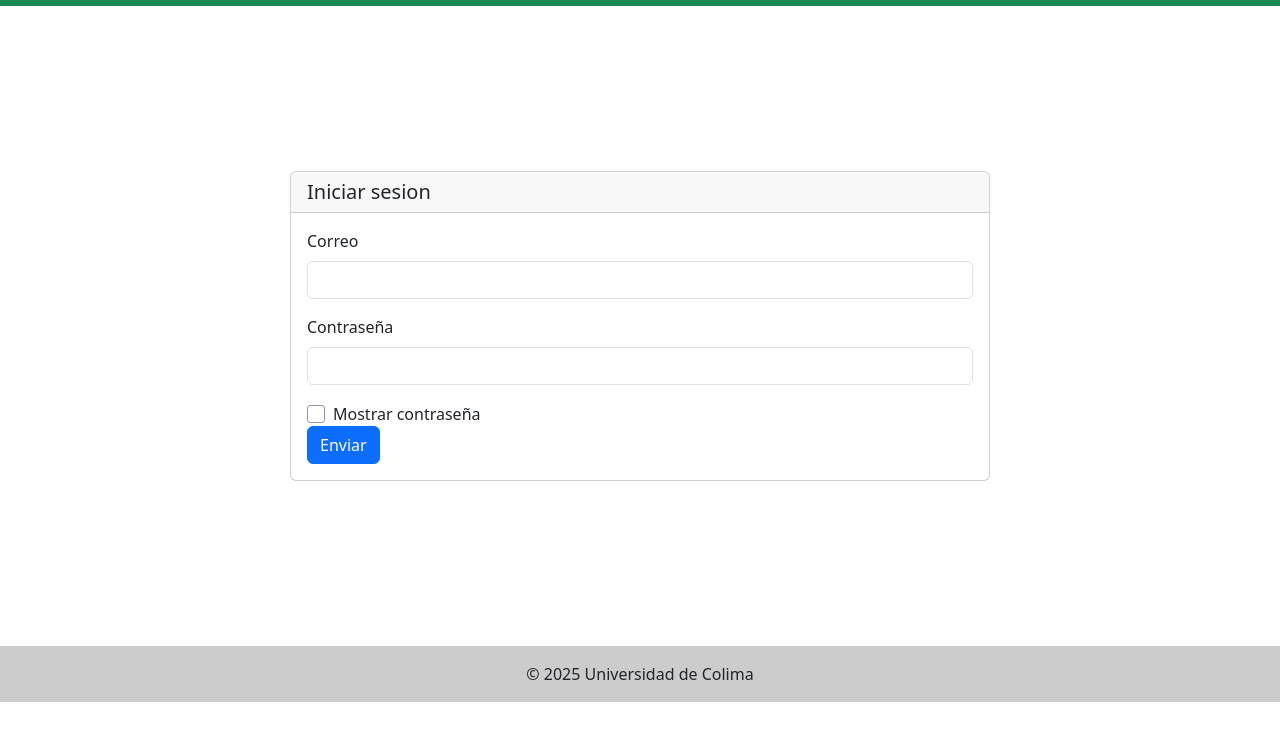
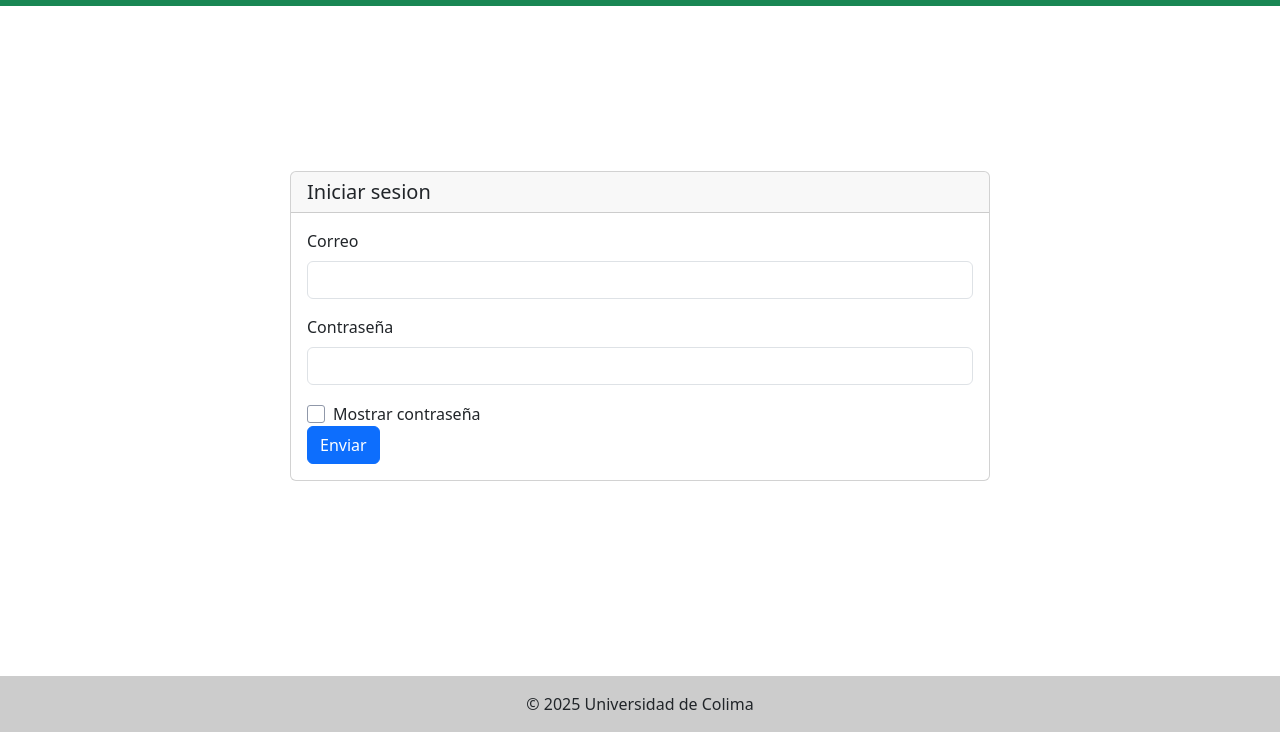
Before and after one commit to juanpaceja/Proyectofinalprogramacionweb, a website: page html/inicio-registro/index.html in a window 1280 px wide. Shown: the part 68-800 px from the top of the page. Drawn offline with nearby package versions, Linux system fonts and the light colour scheme.

Commit message:
Fix: footer atached to the bottom of the page

```diff
--- a/html/inicio-registro/index.html
+++ b/html/inicio-registro/index.html
@@ -49,7 +49,7 @@
             </div>
           </div>
     </main>
-    <footer class="text-center p-3">
+    <footer class="text-center p-3 position-fixed bottom-0 w-100">
       © 2025 Universidad de Colima
     </footer>
     <script src="https://cdn.jsdelivr.net/npm/bootstrap@5.3.6/dist/js/bootstrap.bundle.min.js" integrity="sha384-j1CDi7MgGQ12Z7Qab0qlWQ/Qqz24Gc6BM0thvEMVjHnfYGF0rmFCozFSxQBxwHKO" crossorigin="anonymous"></script>
```
Also changed, not shown: html/Alumnos/calificacionesA.html (+1 -1 lines), html/Alumnos/inicio-alumno.html (+1 -1 lines), html/Maestros/carreras.html (+1 -1 lines), html/Maestros/grupo.html (+1 -1 lines), html/Maestros/grupos.html (+1 -1 lines), html/Maestros/inicio-maestro.html (+1 -2 lines), html/Maestros/materia.html (+1 -1 lines), html/inicio-registro/Registro.html (+1 -1 lines), styles/maestroInicio.css (deleted).
